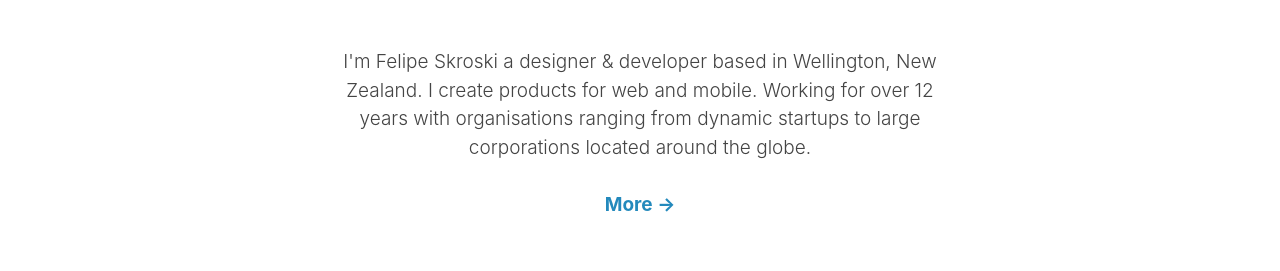
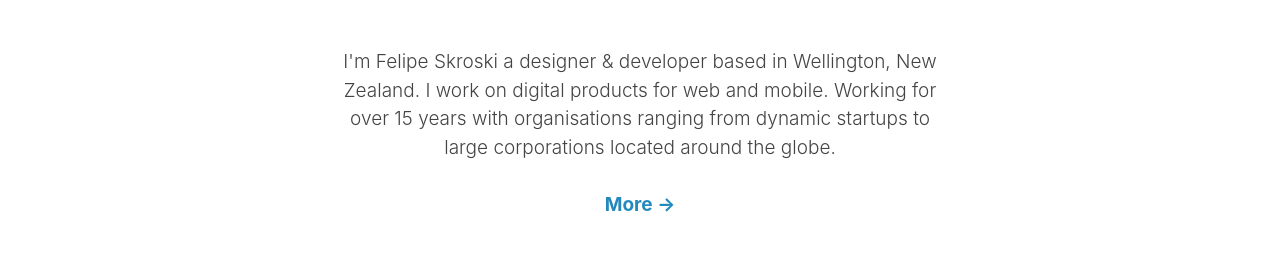
Before and after one commit to felipeskroski-zz/felipeskroski.github.io, a Jekyll site: the page built from index.html, in a window 1280 px wide. Shown: the part 2232-2503 px from the top of the page. Built offline with Jekyll 4.4.1, drawn with Linux system fonts in a browser that asks for light colours; nearby versions of some CDN libraries.

Commit message:
copy update

```diff
--- a/index.html
+++ b/index.html
@@ -49,7 +49,7 @@ layout: default
           <div class="avatar">
             <img src="/assets/img/profile.jpg" alt="Felipe Skroski">
           </div>
-          <h3>I'm Felipe Skroski a designer & developer based in Wellington, New Zealand. I create products for web and mobile. Working for over 12 years with organisations ranging from dynamic startups to large corporations located around the globe.
+          <h3>I'm Felipe Skroski a designer & developer based in Wellington, New Zealand. I work on digital products for web and mobile. Working for over 15 years with organisations ranging from dynamic startups to large corporations located around the globe.
           <br>
           <br>
           <strong><a href="{{ site.baseurl }}/about">More →</a></strong>
```
